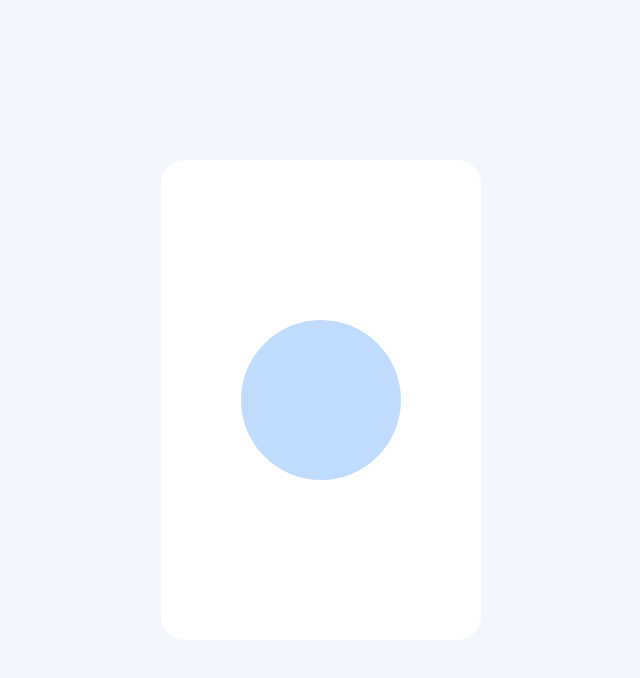
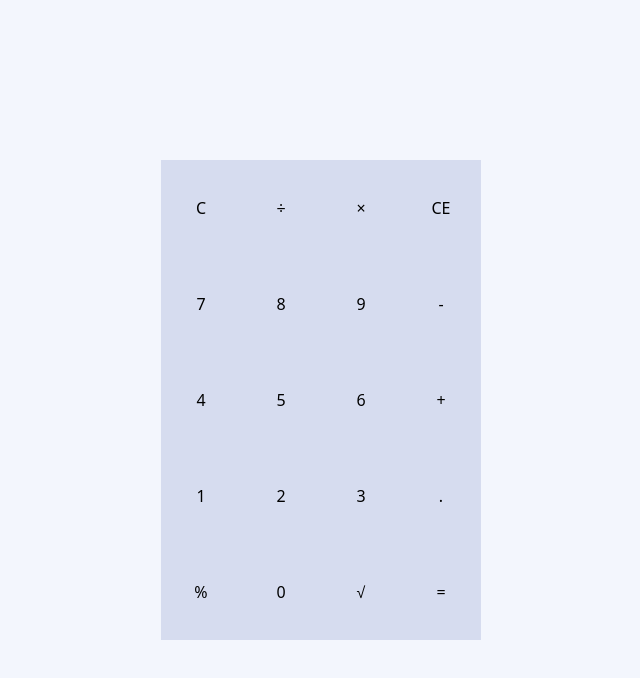
Before and after one commit to uiioj/calculator, a SvelteKit app: page / in a window 1280 px wide. Shown: the top 678 px of the page, without its empty margins (319-959 px from the left). Built offline with nearby package versions, Linux system fonts and the light colour scheme.

Commit message:
calculator numbers

```diff
--- a/src/app.css
+++ b/src/app.css
@@ -1,3 +1,7 @@
 @tailwind base;
 @tailwind components;
 @tailwind utilities;
+
+button {
+    @apply bg-[#d6dcef];
+}
--- a/src/app.html
+++ b/src/app.html
@@ -2,7 +2,7 @@
 <html lang="en">
 	<head>
 		<meta charset="utf-8" />
-		<link rel="icon" href="%sveltekit.assets%/favicon.png" />
+		<link rel="icon" href="%sveltekit.assets%/icon.png" />
 		<meta name="viewport" content="width=device-width, initial-scale=1" />
 		%sveltekit.head%
 
--- a/src/routes/+page.svelte
+++ b/src/routes/+page.svelte
@@ -3,8 +3,28 @@
         آلة حاسبة
     </title>
  </svetle:head>
- <div class=" bg-white w-[20rem] h-[30rem] rounded-3xl  flex justify-center items-center" >
-  <div class= "bg-blue-200  w-[10rem] h-[10rem] rounded-full">
 
-  </div>
+ <div class=" bg-white w-[20rem] h-[30rem] rounded-3xl grid grid-cols-4" >
+   <button>C</button>
+   <button>÷</button>
+   <button>×</button>
+   <button>CE</button>
+   <button>7</button>
+   <button>8</button>
+   <button>9</button>
+   <button>-</button>
+   <button>4</button>
+   <button>5</button>
+   <button>6</button>
+   <button>+</button>
+   <button>1</button>
+   <button>2</button>
+   <button>3</button>
+   <button>.</button>
+   <button>%</button>
+   <button>0</button>
+   <button>√</button>
+   <button>=</button>
+
+
  </div>
```
Also changed, not shown: static/icon.png (renamed from static/favicon.png).
